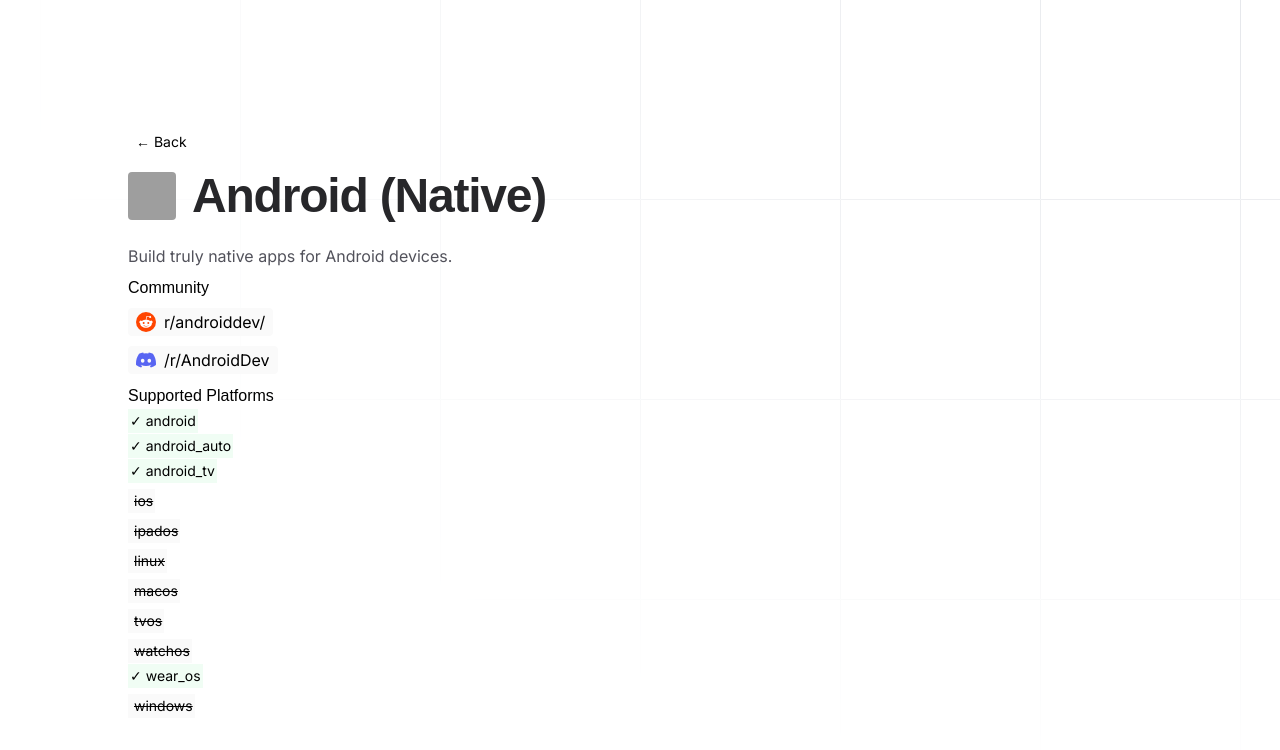
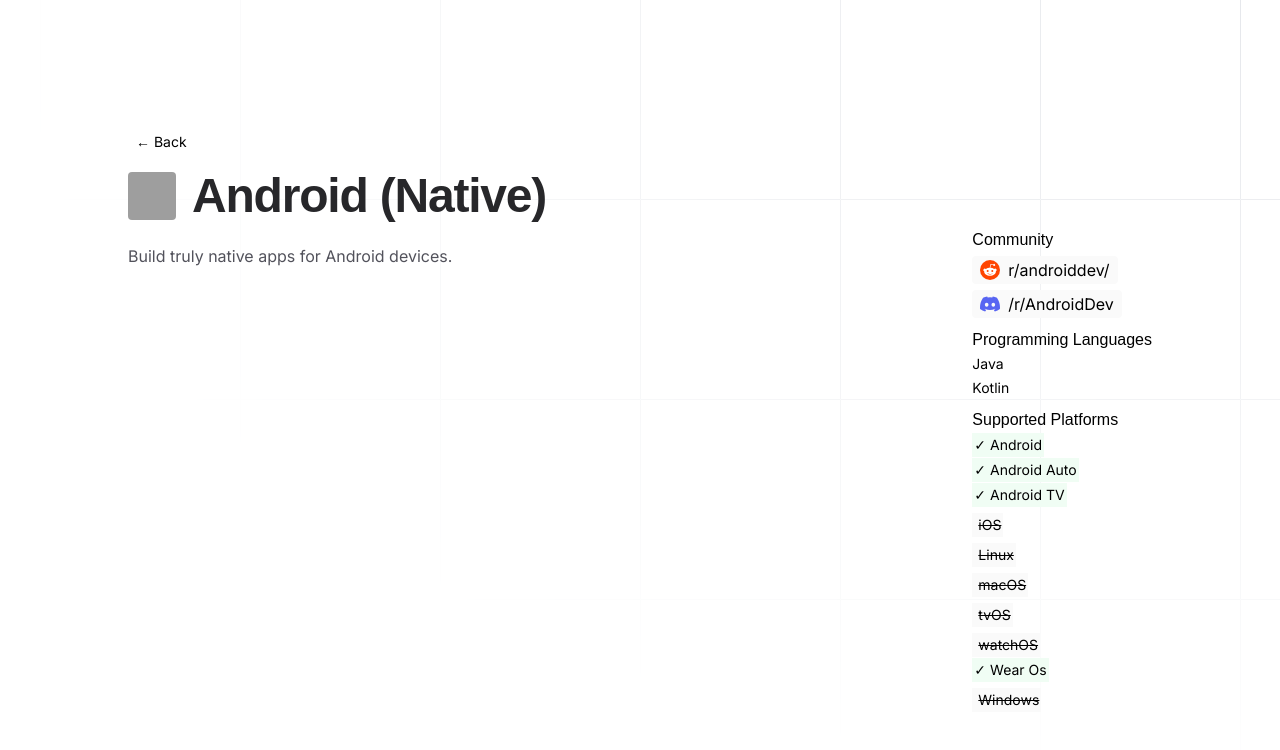
Before and after one commit to aptabase/buildwith.app, a Next.js app: page /android in a window 1280 px wide. Shown: the top 750 px of the page. Built offline with nearby package versions, Linux system fonts and the light colour scheme; grey boxes are pictures that could not be loaded; a web font is replaced by a local one.

Commit message:
add languages

```diff
--- a/lib/frameworks/android.ts
+++ b/lib/frameworks/android.ts
@@ -6,8 +6,8 @@
   description: "Build truly native apps for Android devices.",
   href: "https://developer.android.com/",
   logoUrl: "https://aptabase.com/tools/android.svg",
-  languages: ["java", "kotlin"],
-  platforms: ["android", "wear_os", "android_tv", "android_auto"],
+  languages: ["Java", "Kotlin"],
+  platforms: ["Android", "Wear Os", "Android TV", "Android Auto"],
   reddit: {
     href: "https://reddit.com/r/androiddev/",
     members: 211_000,
--- a/lib/frameworks/apple.ts
+++ b/lib/frameworks/apple.ts
@@ -6,8 +6,8 @@
   description: "Build truly native apps for Apple devices using Swift.",
   href: "https://developer.apple.com/",
   logoUrl: "https://aptabase.com/tools/apple.svg",
-  languages: ["swift"],
-  platforms: ["ios", "tvos", "watchos", "macos"],
+  languages: ["Swift"],
+  platforms: ["iOS", "tvOS", "watchOS", "macOS"],
   reddit: {
     href: "https://reddit.com/r/iOSdev/",
     members: 125_000,
--- a/lib/frameworks/capacitor.ts
+++ b/lib/frameworks/capacitor.ts
@@ -7,8 +7,8 @@
     "Capacitor is a native runtime for building Web Native apps with web technologies.",
   href: "https://capacitorjs.com",
   logoUrl: "https://aptabase.com/tools/capacitor-js.svg",
-  languages: ["javascript", "typscript", "html", "css"],
-  platforms: ["ios", "ipados", "android"],
+  languages: ["JavaScript", "TypeScript", "HTML", "CSS"],
+  platforms: ["iOS", "Android"],
   reddit: {
     href: "https://reddit.com/r/capacitor/",
     members: 498,
--- a/lib/frameworks/dotnetmaui.ts
+++ b/lib/frameworks/dotnetmaui.ts
@@ -7,8 +7,8 @@
     "MAUI is a cross-platform .NET framework for building native device applications spanning mobile, tablet, and desktop.",
   href: "https://dotnet.microsoft.com/en-us/apps/maui",
   logoUrl: "https://aptabase.com/tools/dotnet.png",
-  platforms: ["ios", "android", "macos", "windows"],
-  languages: ["csharp"],
+  platforms: ["iOS", "Android", "macOS", "Windows"],
+  languages: ["C#"],
   reddit: {
     href: "https://reddit.com/r/dotnetMAUI/",
     members: 3_100,
--- a/lib/frameworks/electron.ts
+++ b/lib/frameworks/electron.ts
@@ -7,8 +7,8 @@
     "Electron is a framework for building desktop applications using JavaScript, HTML, and CSS.",
   href: "https://www.electronjs.org",
   logoUrl: "https://aptabase.com/tools/electron.svg",
-  languages: ["javascript", "typscript", "html", "css"],
-  platforms: ["linux", "macos", "windows"],
+  languages: ["JavaScript", "TypeScript", "HTML", "CSS"],
+  platforms: ["Linux", "macOS", "Windows"],
   reddit: {
     href: "https://reddit.com/r/electronjs/",
     members: 7_400,
--- a/lib/frameworks/flutter.ts
+++ b/lib/frameworks/flutter.ts
@@ -7,8 +7,8 @@
     "Flutter is Google's UI toolkit for building beautiful, natively compiled applications for mobile, web, and desktop from a single codebase.",
   href: "https://flutter.dev/",
   logoUrl: "https://aptabase.com/tools/flutter.svg",
-  languages: ["dart"],
-  platforms: ["linux", "macos", "windows", "ios", "android"],
+  languages: ["Dart"],
+  platforms: ["Linux", "macOS", "Windows", "iOS", "Android"],
   reddit: {
     href: "https://reddit.com/r/FlutterDev/",
     members: 107_000,
--- a/lib/frameworks/reactnative.ts
+++ b/lib/frameworks/reactnative.ts
@@ -7,8 +7,8 @@
     "React Native is a framework for building native mobile applications by compiling JavaScript code to native android/iOS app code.",
   href: "https://reactnative.dev",
   logoUrl: "https://aptabase.com/tools/react-native.svg",
-  languages: ["javascript", "typscript"],
-  platforms: ["tvos", "android_tv", "macos", "windows", "ios", "android"],
+  languages: ["JavaScript", "TypeScript"],
+  platforms: ["tvOS", "Android TV", "macOS", "Windows", "iOS", "Android"],
   reddit: {
     href: "https://reddit.com/r/reactnative/",
     members: 103_000,
--- a/lib/frameworks/tauri.ts
+++ b/lib/frameworks/tauri.ts
@@ -7,8 +7,8 @@
     "Tauri is a framework for building optimized, secure, and frontend-independent application for multi-platform deployment.",
   href: "https://tauri.app",
   logoUrl: "https://aptabase.com/tools/tauri.svg",
-  languages: ["rust", "javascript", "typscript", "html", "css"],
-  platforms: ["linux", "macos", "windows", "ios", "android"],
+  languages: ["Rust", "JavaScript", "TypeScript", "HTML", "CSS"],
+  platforms: ["Linux", "macOS", "Windows", "iOS", "Android"],
   reddit: {
     href: "https://reddit.com/r/tauri/",
     members: 462,
--- a/src/app/FrameworkCard.tsx
+++ b/src/app/FrameworkCard.tsx
@@ -30,7 +30,7 @@
       <ul className="flex space-x-1 text-xs mt-2">
         {props.framework.languages.map((l) => (
           <li key={l} className="text-zinc-500 p-1">
-            #{l}
+            {l}
           </li>
         ))}
       </ul>
--- /dev/null
+++ b/src/app/[slug]/InfoPanel.tsx
@@ -0,0 +1,56 @@
+import { DiscordTag, GitHubTag, RedditTag } from "@lib/components";
+import { Framework, platforms } from "@lib/frameworks";
+
+type Props = {
+  framework: Framework;
+};
+
+export function InfoPanel(props: Props) {
+  return (
+    <div>
+      <ul className="mt-2 flex flex-col space-y-1">
+        <h3>Community</h3>
+        {props.framework.github && (
+          <li>
+            <GitHubTag {...props.framework.github} />
+          </li>
+        )}
+        <li>
+          <RedditTag {...props.framework.reddit} />
+        </li>
+        {(props.framework.discord || []).map((d) => (
+          <li key={d.href}>
+            <DiscordTag {...d} />
+          </li>
+        ))}
+      </ul>
+
+      <ul className="mt-2 flex flex-col">
+        <h3>Programming Languages</h3>
+        {props.framework.languages.map((l) => (
+          <li key={l} className="py-0.5 text-sm">
+            {l}
+          </li>
+        ))}
+      </ul>
+
+      <ul className="mt-2 flex flex-col">
+        <h3>Supported Platforms</h3>
+        {platforms.map((p) => (
+          <li key={p}>
+            <div
+              className={`px-0.5 py-0.5 inline-flex items-center text-sm space-x-1 ${
+                props.framework.platforms.includes(p)
+                  ? "bg-green-50"
+                  : "bg-zinc-50 line-through"
+              }`}
+            >
+              <span>{props.framework.platforms.includes(p) ? "✓" : ""}</span>{" "}
+              <span>{p}</span>
+            </div>
+          </li>
+        ))}
+      </ul>
+    </div>
+  );
+}
--- a/src/app/[slug]/page.tsx
+++ b/src/app/[slug]/page.tsx
@@ -2,6 +2,7 @@
 import { DiscordTag, GitHubTag, RedditTag } from "@lib/components";
 import { frameworks, getFramework, platforms } from "@lib/frameworks";
 import Link from "next/link";
+import { InfoPanel } from "./InfoPanel";
 
 export async function generateStaticParams() {
   return frameworks.map((post) => ({
@@ -49,42 +50,11 @@
                     {fw.name}
                   </h1>
                 </div>
+              </header>
+              <div className="md:flex justify-between">
                 <p className="mt-6 text-base text-zinc-600">{fw.description}</p>
-                <ul className="mt-2 flex flex-col space-y-2">
-                  <h3>Community</h3>
-                  {fw.github && (
-                    <li>
-                      <GitHubTag {...fw.github} />
-                    </li>
-                  )}
-                  <li>
-                    <RedditTag {...fw.reddit} />
-                  </li>
-                  {(fw.discord || []).map((d) => (
-                    <li key={d.href}>
-                      <DiscordTag {...d} />
-                    </li>
-                  ))}
-                </ul>
-
-                <ul className="mt-2 flex flex-col">
-                  <h3>Supported Platforms</h3>
-                  {platforms.map((p) => (
-                    <li key={p}>
-                      <div
-                        className={`px-0.5 py-0.5 inline-flex items-center text-sm space-x-1 ${
-                          fw.platforms.includes(p)
-                            ? "bg-green-50"
-                            : "bg-zinc-50 line-through"
-                        }`}
-                      >
-                        <span>{fw.platforms.includes(p) ? "✓" : ""}</span>{" "}
-                        <span>{p}</span>
-                      </div>
-                    </li>
-                  ))}
-                </ul>
-              </header>
+                <InfoPanel framework={fw} />
+              </div>
             </div>
           </div>
         </div>
```
